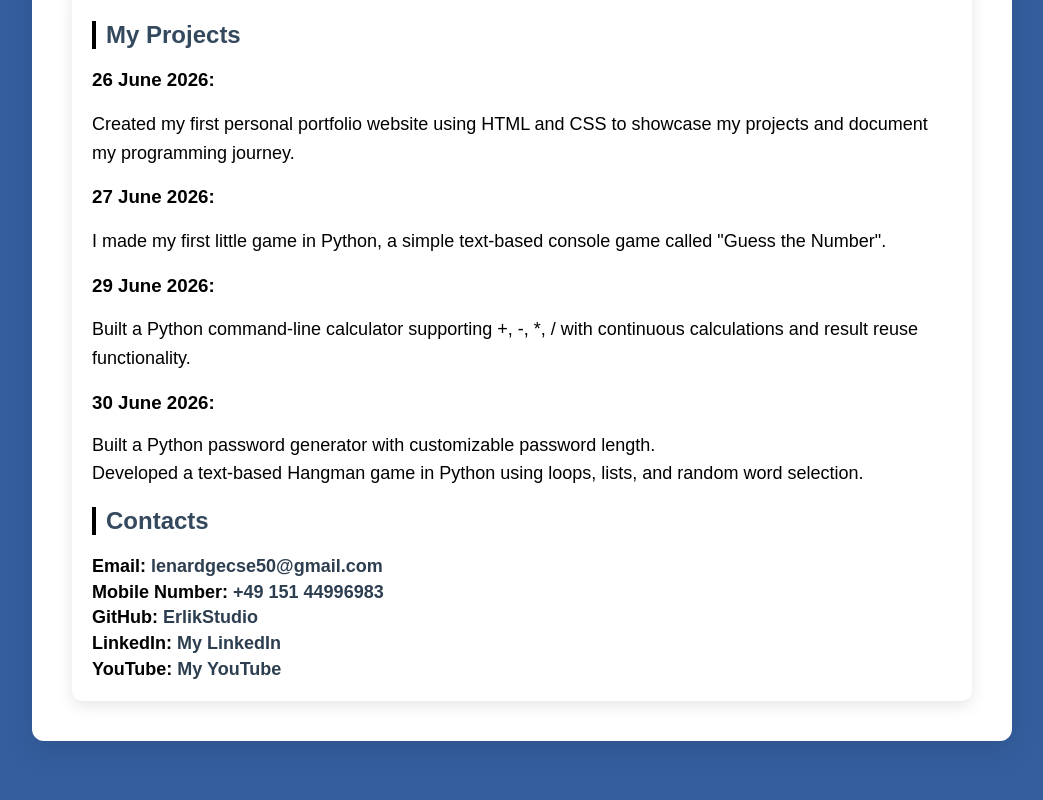
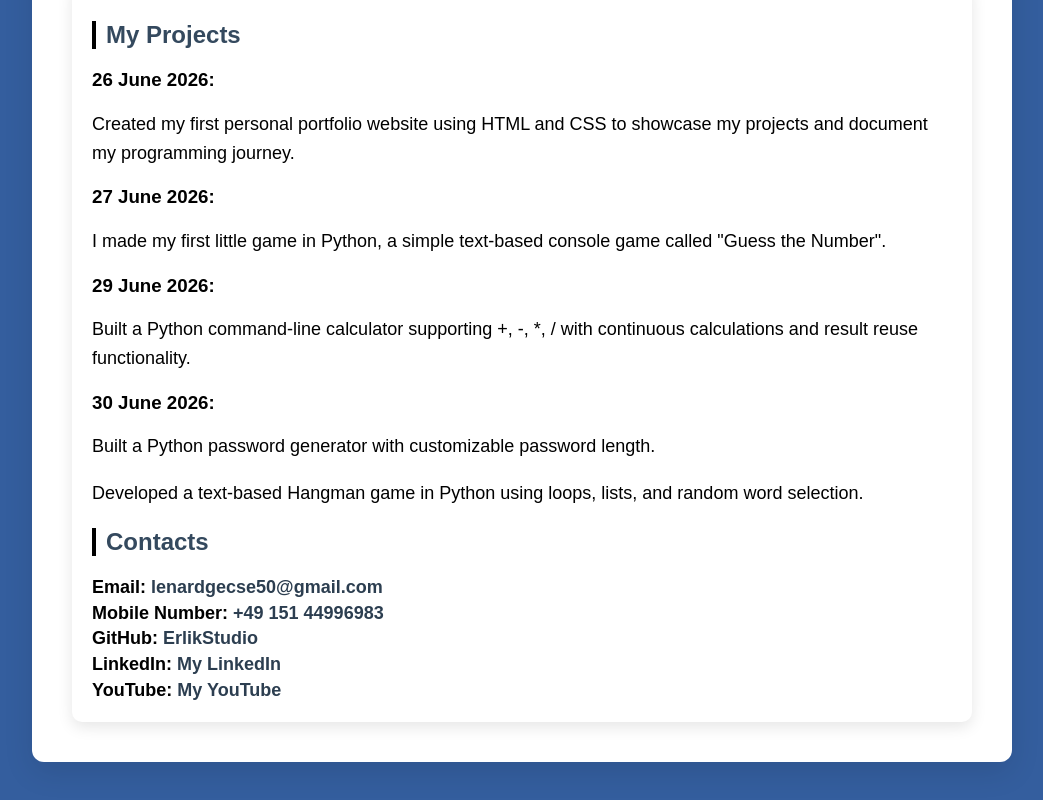
Before and after one commit to ErlikStudio/My-portfolio, a plain HTML site: page index.html in a window 1280 px wide. Shown: the part 1343-2143 px from the top of the page, without its empty margins (118-1161 px from the left). Drawn offline with Linux system fonts and the light colour scheme.

Commit message:
Refactor .JUNE styles by removing margin
Removed unnecessary margin from .JUNE paragraph.

```diff
--- a/style.css
+++ b/style.css
@@ -99,7 +99,3 @@ ul {
     text-decoration: underline;
     color: #3498db;
 }
-
-.JUNE p {
-    margin: -1px 0;
-}
```
